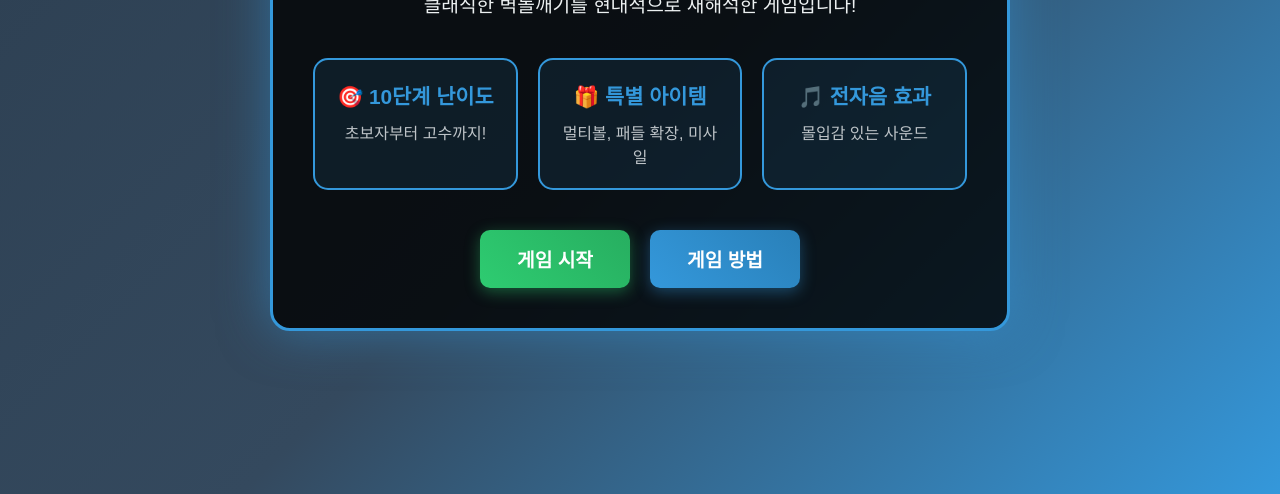
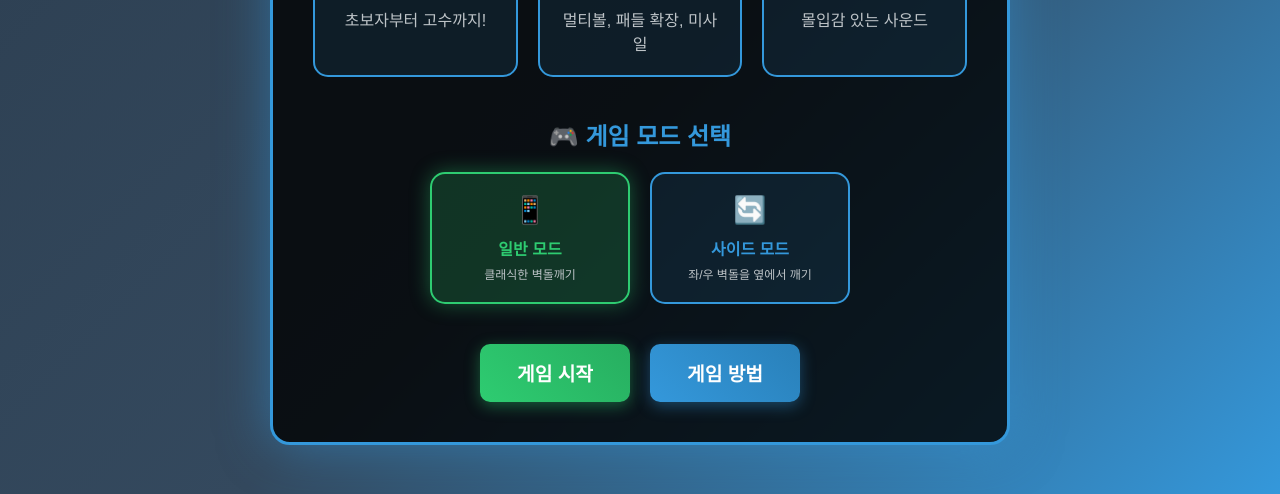
Before and after one commit to hamhyeonggwang/0930, a website: page index.html in a window 1280 px wide. Shown: the part 306-800 px from the top of the page. Drawn offline with Linux system fonts and the light colour scheme.

Commit message:
Add mode selection to start screen with visual feedback and disabled start button

```diff
--- a/index.html
+++ b/index.html
@@ -28,8 +28,24 @@
                 </div>
             </div>
 
+            <div class="mode-selection">
+                <h3>🎮 게임 모드 선택</h3>
+                <div class="mode-buttons">
+                    <button onclick="selectMode('normal')" class="mode-select-btn" id="startNormalBtn">
+                        <div class="mode-icon">📱</div>
+                        <div class="mode-title">일반 모드</div>
+                        <div class="mode-desc">클래식한 벽돌깨기</div>
+                    </button>
+                    <button onclick="selectMode('side')" class="mode-select-btn" id="startSideBtn">
+                        <div class="mode-icon">🔄</div>
+                        <div class="mode-title">사이드 모드</div>
+                        <div class="mode-desc">좌/우 벽돌을 옆에서 깨기</div>
+                    </button>
+                </div>
+            </div>
+
             <div class="start-buttons">
-                <button onclick="startGame()" class="start-btn">게임 시작</button>
+                <button onclick="startGame()" class="start-btn" id="startGameBtn" disabled>게임 시작</button>
                 <button onclick="showTutorial()" class="tutorial-btn">게임 방법</button>
             </div>
         </div>
--- a/script.js
+++ b/script.js
@@ -1456,8 +1456,28 @@ function changeGameMode(mode) {
 }
 
 // 설정 이벤트 리스너
+// 모드 선택
+function selectMode(mode) {
+    gameState.gameMode = mode;
+
+    // 버튼 상태 업데이트
+    document.getElementById('startNormalBtn').classList.toggle('selected', mode === 'normal');
+    document.getElementById('startSideBtn').classList.toggle('selected', mode === 'side');
+
+    // 게임 시작 버튼 활성화
+    document.getElementById('startGameBtn').disabled = false;
+
+    // 설정 저장
+    saveSettings();
+}
+
 // 게임 시작
 function startGame() {
+    if (!gameState.gameMode) {
+        alert('게임 모드를 먼저 선택해주세요!');
+        return;
+    }
+
     document.getElementById('startScreen').style.display = 'none';
     document.getElementById('gameContainer').style.display = 'flex';
     initGame();
@@ -1536,4 +1556,11 @@ document.addEventListener('DOMContentLoaded', () => {
     document.getElementById('soundEnabled').addEventListener('change', (e) => {
         gameState.soundEnabled = e.target.checked;
     });
+
+    // 저장된 모드 불러오기
+    loadSettings();
+    const savedMode = gameState.gameMode;
+    if (savedMode) {
+        selectMode(savedMode);
+    }
 });
--- a/style.css
+++ b/style.css
@@ -121,6 +121,87 @@ body {
     background: linear-gradient(45deg, #2980b9, #21618c);
     transform: translateY(-2px);
     box-shadow: 0 6px 20px rgba(52, 152, 219, 0.6);
+}
+
+/* 모드 선택 */
+.mode-selection {
+    margin: 40px 0;
+}
+
+.mode-selection h3 {
+    color: #3498db;
+    margin-bottom: 20px;
+    font-size: 1.5em;
+}
+
+.mode-buttons {
+    display: flex;
+    gap: 20px;
+    justify-content: center;
+    flex-wrap: wrap;
+}
+
+.mode-select-btn {
+    background: rgba(52, 152, 219, 0.1);
+    border: 2px solid #3498db;
+    border-radius: 15px;
+    padding: 20px;
+    cursor: pointer;
+    transition: all 0.3s;
+    min-width: 200px;
+    text-align: center;
+    color: #ecf0f1;
+}
+
+.mode-select-btn:hover {
+    background: rgba(52, 152, 219, 0.2);
+    transform: translateY(-3px);
+    box-shadow: 0 8px 25px rgba(52, 152, 219, 0.3);
+}
+
+.mode-select-btn.selected {
+    background: rgba(46, 204, 113, 0.2);
+    border-color: #2ecc71;
+    box-shadow: 0 0 20px rgba(46, 204, 113, 0.4);
+}
+
+.mode-select-btn.selected:hover {
+    background: rgba(46, 204, 113, 0.3);
+    box-shadow: 0 8px 25px rgba(46, 204, 113, 0.5);
+}
+
+.mode-icon {
+    font-size: 2em;
+    margin-bottom: 10px;
+}
+
+.mode-title {
+    font-size: 1.2em;
+    font-weight: bold;
+    margin-bottom: 5px;
+    color: #3498db;
+}
+
+.mode-select-btn.selected .mode-title {
+    color: #2ecc71;
+}
+
+.mode-desc {
+    font-size: 0.9em;
+    color: #bdc3c7;
+}
+
+.start-btn:disabled {
+    background: #7f8c8d;
+    cursor: not-allowed;
+    transform: none;
+    box-shadow: none;
+}
+
+.start-btn:disabled:hover {
+    background: #7f8c8d;
+    transform: none;
+    box-shadow: none;
 }
 
 .game-container {
```
